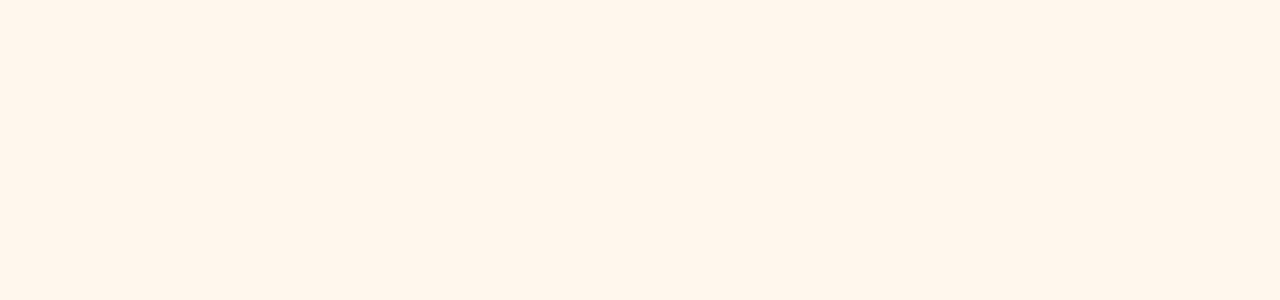
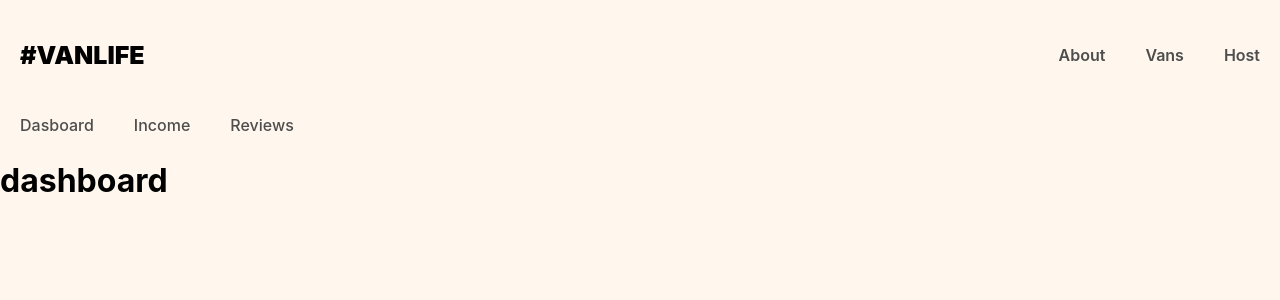
Before and after one commit to jessicasantosb/van-life, a React (Vite) app: page /host in a window 1280 px wide. Before the commit this address had no page. Shown: the top 300 px of the page. Built offline with nearby package versions, Linux system fonts and the light colour scheme; what miragejs would draw is missing.

Commit message:
Feat: create Host route

```diff
--- a/src/App.css
+++ b/src/App.css
@@ -280,3 +280,20 @@
   color: white;
   font-size: 1.125rem;
 }
+
+.host-nav {
+  display: flex;
+}
+
+.host-nav a {
+  text-decoration: none;
+  color: #4D4D4D;
+  font-weight: 500;
+  padding: 5px 20px;
+}
+
+.host-nav a:hover {
+  color: #161616;
+  text-decoration: underline;
+  font-weight: 600;
+}
--- a/src/App.jsx
+++ b/src/App.jsx
@@ -1,11 +1,15 @@
 import { BrowserRouter, Route, Routes } from 'react-router-dom';
 import './App.css';
+import Layout from './components/Layout';
 import About from './pages/About';
 import Home from './pages/Home';
-import VanDetail from './pages/VanDetail';
-import Vans from './pages/Vans';
-import Layout from './components/Layout';
+import Dashboard from './pages/Host/Dashboard';
+import Income from './pages/Host/Income';
+import Reviews from './pages/Host/Reviews';
+import VanDetail from './pages/Vans/VanDetail';
+import Vans from './pages/Vans/Vans';
 
+import HostLayout from './components/HostLayout';
 import './server/server';
 
 function App() {
@@ -14,9 +18,15 @@
       <Routes>
         <Route path='/' element={<Layout />}>
           <Route index element={<Home />} />
-          <Route path='/about' element={<About />} />
-          <Route path='/vans' element={<Vans />} />
-          <Route path='/vans/:id' element={<VanDetail />} />
+          <Route path='about' element={<About />} />
+          <Route path='vans' element={<Vans />} />
+          <Route path='vans/:id' element={<VanDetail />} />
+
+          <Route path='host' element={<HostLayout />}>
+            <Route index element={<Dashboard />} />
+            <Route path='income' element={<Income />} />
+            <Route path='reviews' element={<Reviews />} />
+          </Route>
         </Route>
       </Routes>
     </BrowserRouter>
--- a/src/components/Header.jsx
+++ b/src/components/Header.jsx
@@ -11,6 +11,7 @@
       <nav>
         <Link to={'/about'}>About</Link>
         <Link to={'/vans'}>Vans</Link>
+        <Link to={'/host'}>Host</Link>
       </nav>
     </header>
   );
--- /dev/null
+++ b/src/components/HostLayout.jsx
@@ -0,0 +1,17 @@
+import React from 'react';
+import { Link, Outlet } from 'react-router-dom';
+
+function HostLayout() {
+  return (
+    <>
+      <nav className='host-nav'>
+        <Link to={'/host'}>Dasboard</Link>
+        <Link to={'/host/income'}>Income</Link>
+        <Link to={'/host/reviews'}>Reviews</Link>
+      </nav>
+      <Outlet />
+    </>
+  );
+}
+
+export default HostLayout;
--- /dev/null
+++ b/src/pages/Host/Dashboard.jsx
@@ -0,0 +1,13 @@
+import React from 'react'
+import { Outlet } from 'react-router-dom'
+
+function Dashboard() {
+  return (
+    <>
+        <h1>dashboard</h1>
+        <Outlet />
+    </>
+  )
+}
+
+export default Dashboard
--- /dev/null
+++ b/src/pages/Host/Income.jsx
@@ -0,0 +1,11 @@
+import React from 'react'
+
+function Income() {
+  return (
+    <div>
+        <h1>income</h1>
+    </div>
+  )
+}
+
+export default Income
--- /dev/null
+++ b/src/pages/Host/Reviews.jsx
@@ -0,0 +1,11 @@
+import React from 'react'
+
+function Reviews() {
+  return (
+    <div>
+        <h1>reviews</h1>
+    </div>
+  )
+}
+
+export default Reviews
--- a/src/pages/Vans.jsx
+++ b/src/pages/Vans/Vans.jsx
@@ -18,7 +18,7 @@
             <Link to={`/vans/${id}`}>
               <img src={imageUrl} />
               <div className='van-info'>
-                <h3>{name}</h3>
+                <p>{name}</p>
                 <p>
                   ${price}
                   <span>/day</span>
```
Also changed, not shown: src/pages/Vans/VanDetail.jsx (renamed from src/pages/VanDetail.jsx).
